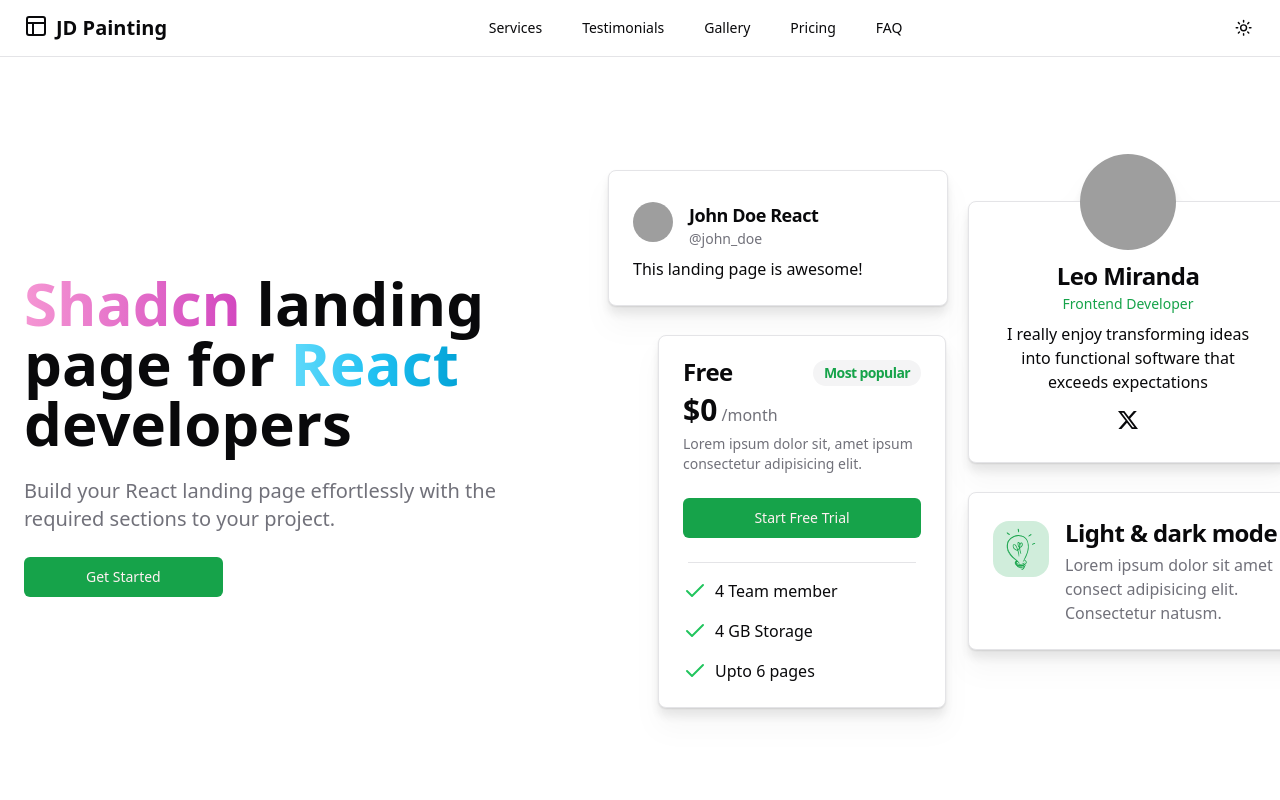
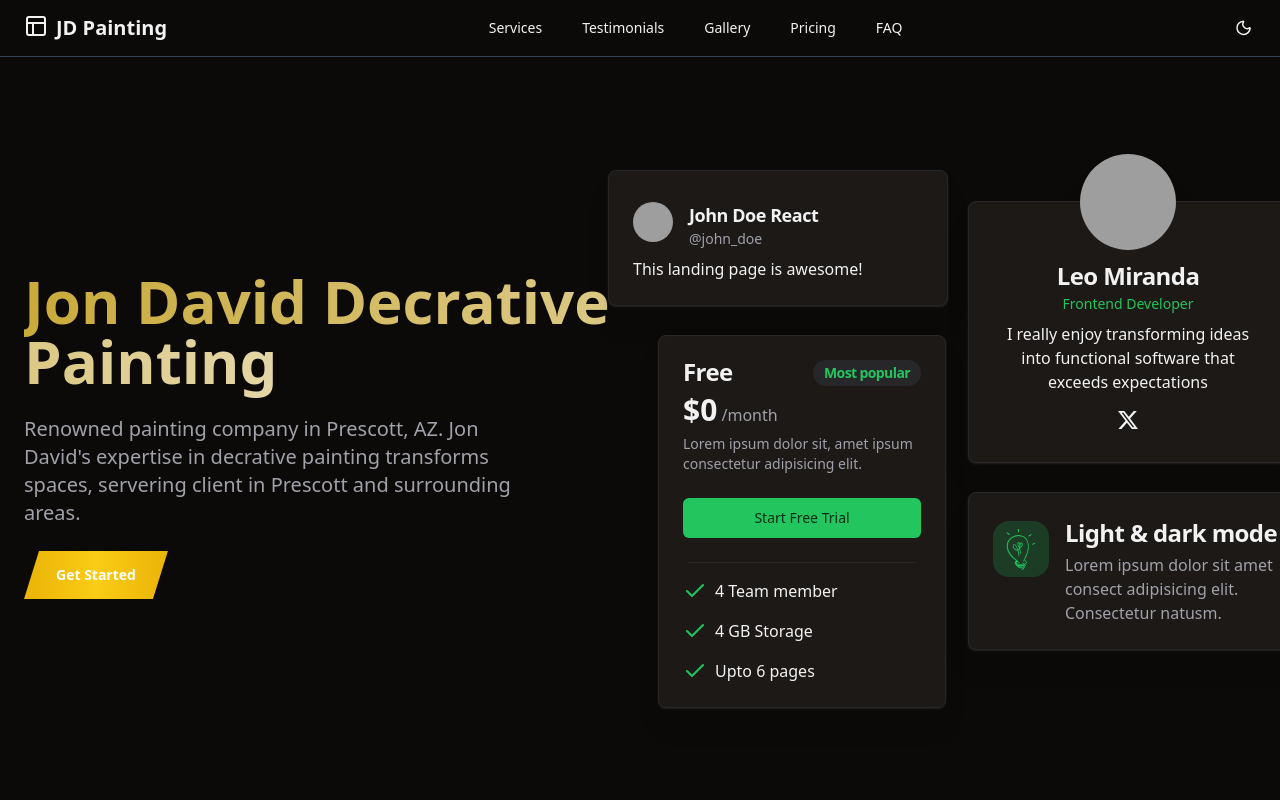
Before and after one commit to badger3000/jd-painting, an Astro site: page / in a window 1280 px wide. Shown: the top 800 px of the page. Built offline with nearby package versions, Linux system fonts and the light colour scheme; Astro itself is replaced by a stand-in of ours; grey boxes are pictures that could not be loaded.

Commit message:
hero updates

```diff
--- a/src/assets/styles/globle.css
+++ b/src/assets/styles/globle.css
@@ -90,6 +90,13 @@
     --input: 240 5.9% 90%;
     --ring: 142.1 76.2% 36.3%;
     --radius: 0.5rem;
+    --dark: #0d0d0d;
+    --black: #000000;
+    --white: #ffffff;
+    --grey: #3a3a3a;
+    --gold: #c9aa3a;
+    --gold-mid: #af9230;
+    --gold-light: #e4d6a6;
   }
 
   .dark {
--- a/src/components/Hero.tsx
+++ b/src/components/Hero.tsx
@@ -7,27 +7,22 @@ export const Hero = () => {
       <div className="text-center lg:text-start space-y-6">
         <main className="text-5xl md:text-6xl font-bold">
           <h1 className="inline">
-            <span className="inline bg-gradient-to-r from-[#F596D3]  to-[#D247BF] text-transparent bg-clip-text">
-              Shadcn
-            </span>{" "}
-            landing page
-          </h1>{" "}
-          for{" "}
-          <h2 className="inline">
-            <span className="inline bg-gradient-to-r from-[#61DAFB] via-[#1fc0f1] to-[#03a3d7] text-transparent bg-clip-text">
-              React
-            </span>{" "}
-            developers
-          </h2>
+            <span className="inline bg-gradient-to-r from-[#c9aa3a]  to-[#e4d6a6] text-transparent bg-clip-text">
+              Jon David Decrative Painting
+            </span>
+          </h1>
         </main>
 
         <p className="text-xl text-muted-foreground md:w-10/12 mx-auto lg:mx-0">
-          Build your React landing page effortlessly with the required sections
-          to your project.
+          Renowned painting company in Prescott, AZ. Jon David's expertise in
+          decrative painting transforms spaces, servering client in Prescott and
+          surrounding areas.
         </p>
 
         <div className="space-y-4 md:space-y-0 md:space-x-4">
-          <Button className="w-full md:w-1/3">Get Started</Button>
+          <Button variant="ribbon" size="ribbon">
+            Get Started
+          </Button>
         </div>
       </div>
 
--- a/src/components/ui/button.tsx
+++ b/src/components/ui/button.tsx
@@ -1,8 +1,8 @@
-import * as React from "react"
-import { Slot } from "@radix-ui/react-slot"
-import { cva, type VariantProps } from "class-variance-authority"
+import * as React from "react";
+import {Slot} from "@radix-ui/react-slot";
+import {cva, type VariantProps} from "class-variance-authority";
 
-import { cn } from "@/lib/utils"
+import {cn} from "@/lib/utils";
 
 const buttonVariants = cva(
   "inline-flex items-center justify-center whitespace-nowrap rounded-md text-sm font-medium ring-offset-background transition-colors focus-visible:outline-none focus-visible:ring-2 focus-visible:ring-ring focus-visible:ring-offset-2 disabled:pointer-events-none disabled:opacity-50",
@@ -18,12 +18,15 @@ const buttonVariants = cva(
           "bg-secondary text-secondary-foreground hover:bg-secondary/80",
         ghost: "hover:bg-accent hover:text-accent-foreground",
         link: "text-primary underline-offset-4 hover:underline",
+        ribbon:
+          "bg-gradient-to-r from-yellow-500 via-yellow-400 to-yellow-500 text-white font-bold letter-spacing-wider shadow-lg hover:from-yellow-600 hover:via-yellow-500 hover:to-yellow-600 hover:-translate-y-0.5 hover:shadow-xl transition-all duration-300 [clip-path:polygon(15px_0%,100%_0%,calc(100%-15px)_100%,0%_100%)] rounded-none",
       },
       size: {
         default: "h-10 px-4 py-2",
         sm: "h-9 rounded-md px-3",
         lg: "h-11 rounded-md px-8",
         icon: "h-10 w-10",
+        ribbon: "h-12 px-8 py-3",
       },
     },
     defaultVariants: {
@@ -31,26 +34,26 @@ const buttonVariants = cva(
       size: "default",
     },
   }
-)
+);
 
 export interface ButtonProps
   extends React.ButtonHTMLAttributes<HTMLButtonElement>,
     VariantProps<typeof buttonVariants> {
-  asChild?: boolean
+  asChild?: boolean;
 }
 
 const Button = React.forwardRef<HTMLButtonElement, ButtonProps>(
-  ({ className, variant, size, asChild = false, ...props }, ref) => {
-    const Comp = asChild ? Slot : "button"
+  ({className, variant, size, asChild = false, ...props}, ref) => {
+    const Comp = asChild ? Slot : "button";
     return (
       <Comp
-        className={cn(buttonVariants({ variant, size, className }))}
+        className={cn(buttonVariants({variant, size, className}))}
         ref={ref}
         {...props}
       />
-    )
+    );
   }
-)
-Button.displayName = "Button"
+);
+Button.displayName = "Button";
 
-export { Button, buttonVariants }
+export {Button, buttonVariants};
--- a/src/pages/index.astro
+++ b/src/pages/index.astro
@@ -6,7 +6,7 @@ import {Footer} from "../components/Footer";
 import "../assets/styles/globle.css";
 ---
 
-<html lang="en">
+<html lang="en" class="dark">
   <head>
     <meta charset="utf-8" />
     <link rel="icon" type="image/svg+xml" href="/favicon.svg" />
```
